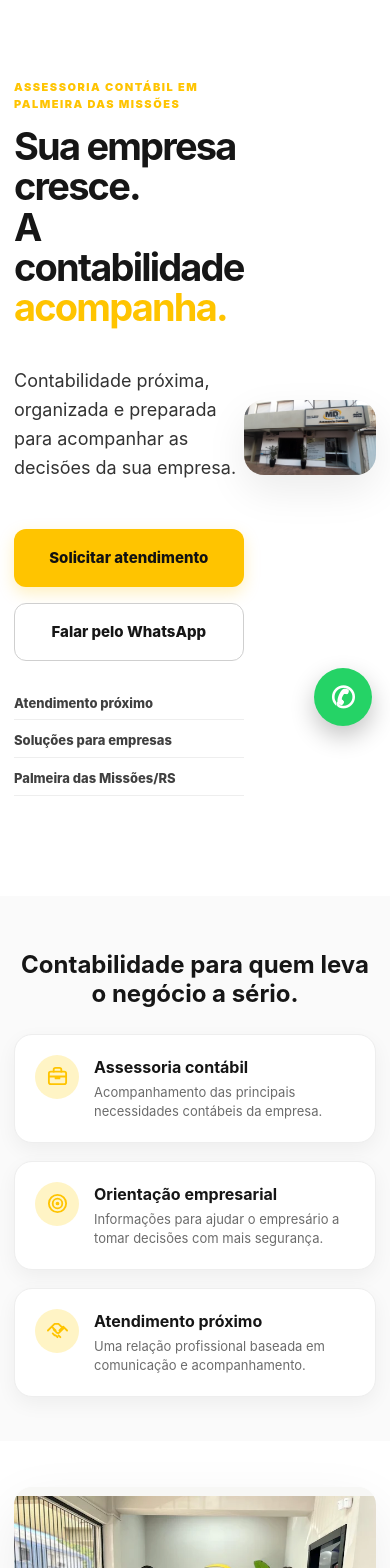
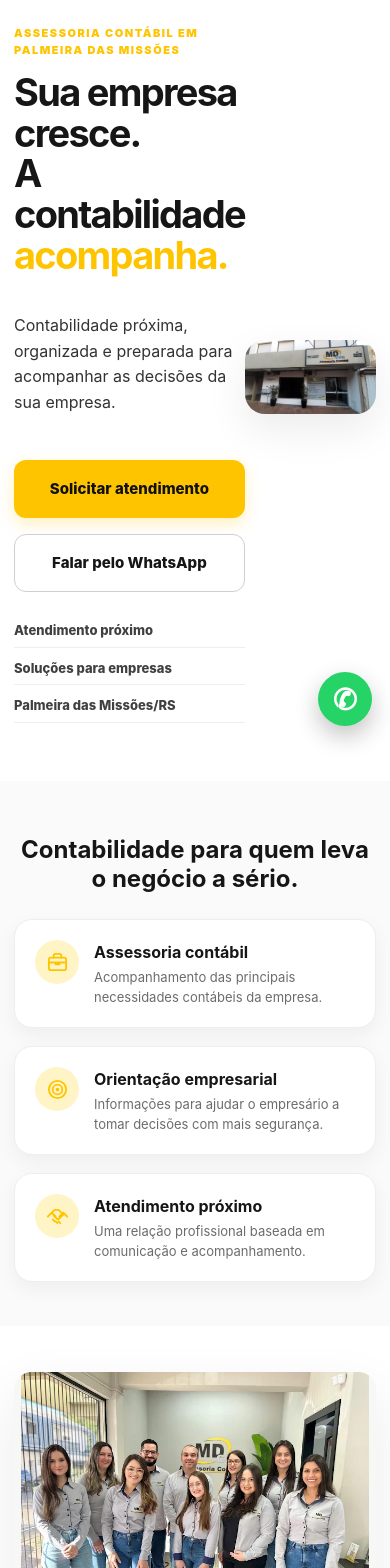
Before and after one commit to cestarifcc-glitch/mdcon-site-oficial, a Next.js app: page / in a window 390 px wide. Shown: the part 100-1668 px from the top of the page. Built offline with nearby package versions, Linux system fonts and the light colour scheme.

Commit message:
Add files via upload

```diff
--- a/app/globals.css
+++ b/app/globals.css
@@ -755,3 +755,122 @@
     letter-spacing:-1.8px;
   }
 }
+
+/* V14 — revisão final de responsividade e consistência */
+html,body{max-width:100%;overflow-x:hidden}
+img{max-width:100%}
+
+/* Evita que o menu mobile ultrapasse a tela */
+@media(max-width:900px){
+  .nav{
+    max-height:calc(100vh - 92px);
+    overflow-y:auto;
+  }
+
+  .hero-v2 .hero-grid{
+    padding-top:36px !important;
+    padding-bottom:42px !important;
+  }
+
+  .about-team-grid,
+  .local-grid,
+  .split-grid,
+  .contact-grid{
+    gap:38px;
+  }
+
+  .services-page-cta,
+  .content-cta-box,
+  .cta-box{
+    width:100%;
+  }
+}
+
+@media(max-width:620px){
+  .container{
+    width:calc(100% - 28px);
+  }
+
+  .hero-v2 .hero-grid{
+    padding-top:28px !important;
+    padding-bottom:34px !important;
+  }
+
+  .hero-v2 .hero-copy{
+    padding-top:18px;
+    padding-bottom:24px;
+  }
+
+  .hero-v2 .hero-copy h1{
+    font-size:clamp(34px,10.5vw,38px);
+    line-height:1.07;
+    letter-spacing:-1.7px;
+  }
+
+  .hero-v2 .hero-copy>p{
+    font-size:16px;
+    line-height:1.6;
+  }
+
+  .hero-photo-card{
+    width:100%;
+    max-width:100%;
+    aspect-ratio:680/383;
+    height:auto;
+    min-height:0;
+  }
+
+  .hero-proof{
+    margin-top:22px;
+  }
+
+  .section-head h2,
+  .local-grid h2,
+  .split-grid h2,
+  .cta-box h2{
+    font-size:30px;
+    letter-spacing:-1.2px;
+  }
+
+  .services-page-cta,
+  .content-cta-box,
+  .cta-box{
+    padding:26px 22px;
+    border-radius:20px;
+  }
+
+  .services-page-cta h2,
+  .content-cta-box h2{
+    font-size:28px;
+  }
+
+  .btn.big,
+  .content-btn{
+    width:100%;
+    min-width:0;
+  }
+
+  .about-team-photo{
+    min-height:0;
+    aspect-ratio:4/3;
+  }
+
+  .local-photo{
+    height:auto;
+    min-height:0;
+    aspect-ratio:4/3;
+  }
+
+  .footer{
+    padding-top:46px;
+  }
+
+  .footer-grid-v2{
+    gap:28px;
+  }
+
+  .whatsapp-float{
+    width:54px;
+    height:54px;
+  }
+}
```
